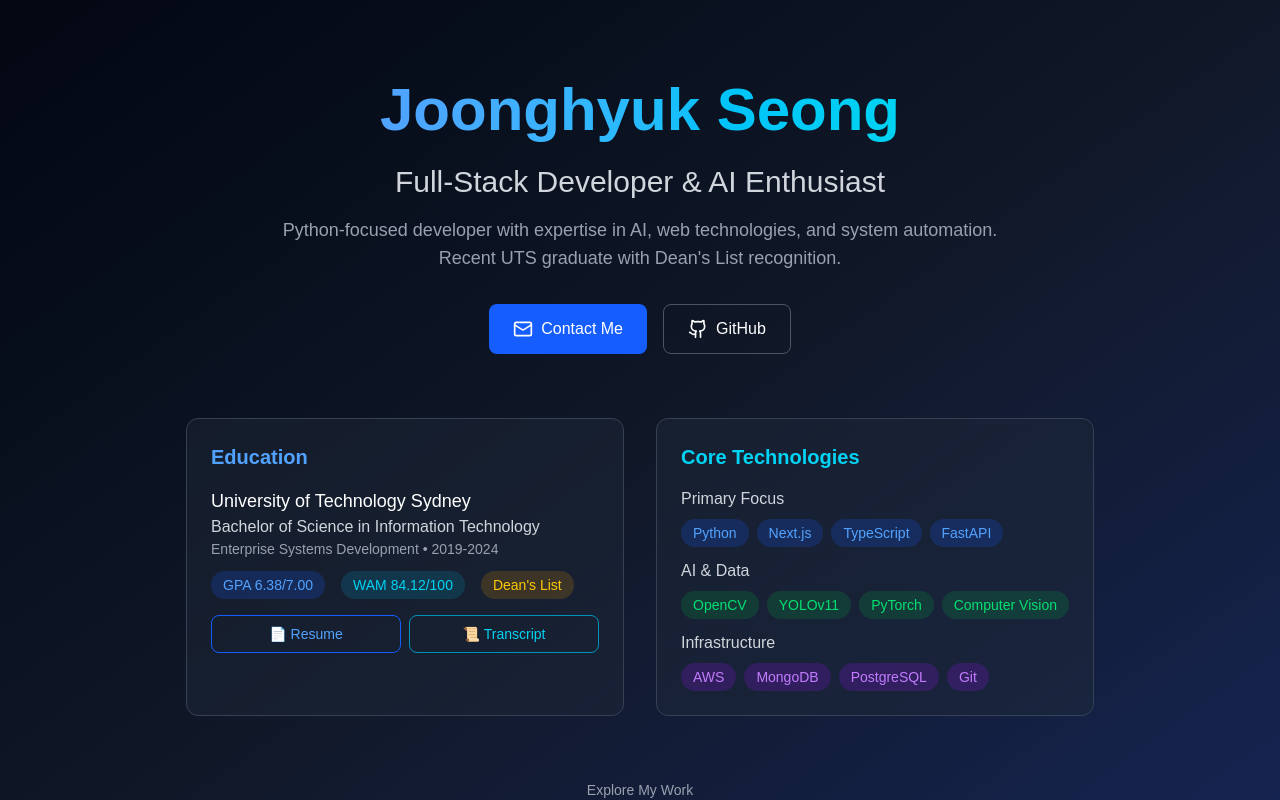
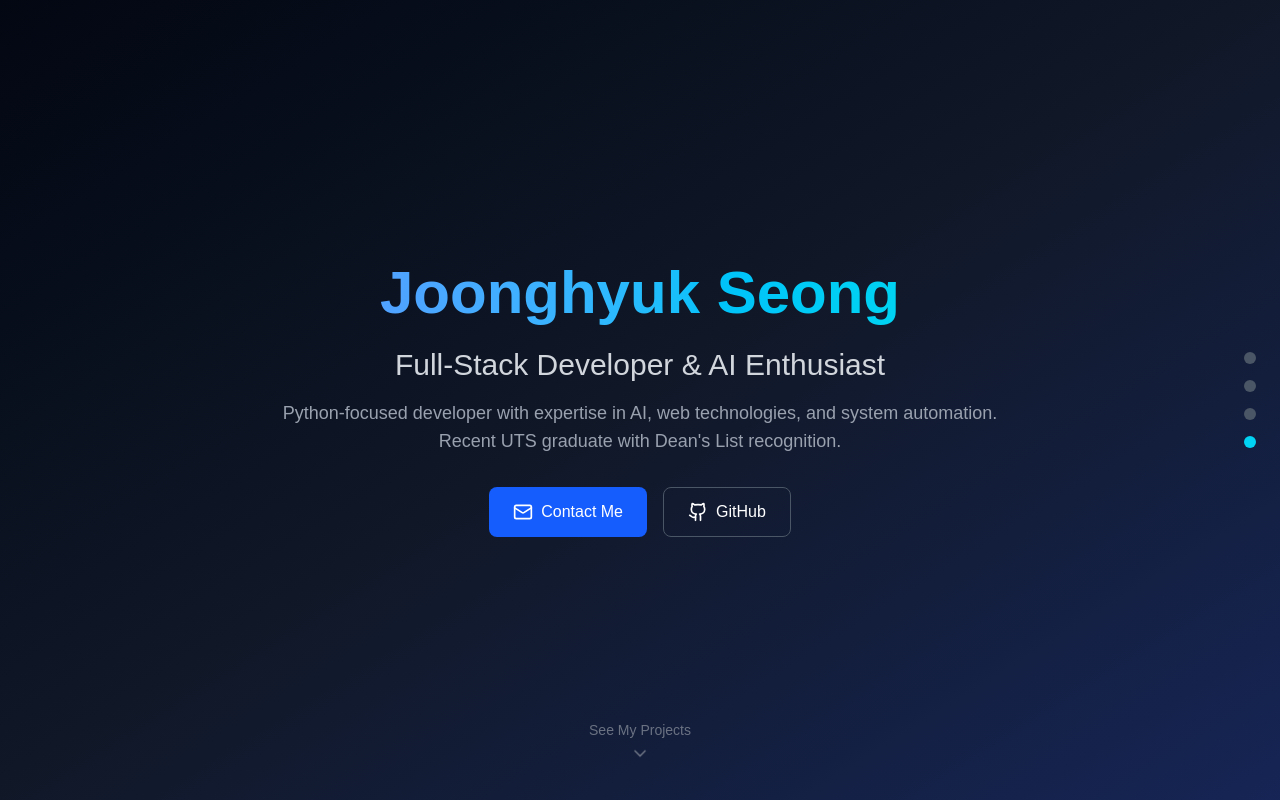
Before and after one commit to sjh001111/portfolio, a Next.js app: page / in a window 1280 px wide. Shown: the top 800 px of the page. Built offline with nearby package versions, Linux system fonts and the light colour scheme.

Commit message:
레이아웃 수정

```diff
--- a/app/page.tsx
+++ b/app/page.tsx
@@ -1,13 +1,84 @@
+'use client'
+
 import { Mail, Github, ChevronDown } from 'lucide-react'
+import { useState, useEffect } from 'react'
 
 export default function Home() {
+  const [activeSection, setActiveSection] = useState('hero')
+
+  useEffect(() => {
+    const handleScroll = () => {
+      const sections = ['hero', 'live-projects', 'archive-projects', 'about']
+
+      // Check if we're near the bottom of the page (last section should be active)
+      if (window.innerHeight + window.scrollY >= document.body.offsetHeight - 100) {
+        setActiveSection('about')
+        return
+      }
+
+      const currentSection = sections.find(section => {
+        const element = document.getElementById(section)
+        if (element) {
+          const rect = element.getBoundingClientRect()
+          return rect.top <= 100 && rect.bottom >= 100
+        }
+        return false
+      })
+      if (currentSection) {
+        setActiveSection(currentSection)
+      }
+    }
+
+    window.addEventListener('scroll', handleScroll)
+    return () => window.removeEventListener('scroll', handleScroll)
+  }, [])
+
+  const handleNavClick = (sectionId: string) => {
+    const element = document.getElementById(sectionId)
+    if (element) {
+      element.scrollIntoView({ behavior: 'smooth' })
+    }
+  }
   return (
     <div className="min-h-screen bg-gray-950 text-white">
-      {/* About Me Section */}
-      <section className="min-h-screen flex items-center justify-center bg-gradient-to-br from-gray-950 via-gray-900 to-blue-950 py-20">
-        <div className="max-w-6xl mx-auto px-6">
-          {/* Header */}
-          <div className="text-center mb-16">
+      {/* Floating Navigation */}
+      <nav className="fixed right-6 top-1/2 transform -translate-y-1/2 z-50 hidden lg:block">
+        <div className="flex flex-col space-y-4">
+          <button
+            onClick={() => handleNavClick('hero')}
+            className={`w-3 h-3 rounded-full transition-colors duration-300 ${
+              activeSection === 'hero' ? 'bg-blue-400' : 'bg-gray-600 hover:bg-blue-400'
+            }`}
+            title="Hero"
+          />
+          <button
+            onClick={() => handleNavClick('live-projects')}
+            className={`w-3 h-3 rounded-full transition-colors duration-300 ${
+              activeSection === 'live-projects' ? 'bg-green-400' : 'bg-gray-600 hover:bg-green-400'
+            }`}
+            title="Live Projects"
+          />
+          <button
+            onClick={() => handleNavClick('archive-projects')}
+            className={`w-3 h-3 rounded-full transition-colors duration-300 ${
+              activeSection === 'archive-projects' ? 'bg-gray-400' : 'bg-gray-600 hover:bg-gray-400'
+            }`}
+            title="Archive Projects"
+          />
+          <button
+            onClick={() => handleNavClick('about')}
+            className={`w-3 h-3 rounded-full transition-colors duration-300 ${
+              activeSection === 'about' ? 'bg-cyan-400' : 'bg-gray-600 hover:bg-cyan-400'
+            }`}
+            title="About Me"
+          />
+        </div>
+      </nav>
+      {/* Hero Section */}
+      <section id="hero" className="min-h-screen relative bg-gradient-to-br from-gray-950 via-gray-900 to-blue-950 py-20">
+        {/* Main Content - Centered */}
+        <div className="absolute inset-0 flex items-center justify-center">
+          <div className="max-w-4xl mx-auto px-6 text-center">
             <h1 className="text-5xl md:text-6xl font-bold mb-6">
               <span className="bg-gradient-to-r from-blue-400 to-cyan-400 bg-clip-text text-transparent">
                 Joonghyuk Seong
@@ -41,96 +112,17 @@ export default function Home() {
               </a>
             </div>
           </div>
+        </div>
 
-          {/* Info Grid */}
-          <div className="grid grid-cols-1 lg:grid-cols-2 gap-8">
-            {/* Education */}
-            <div className="bg-gray-800/50 rounded-xl p-6 border border-gray-700">
-              <h3 className="text-xl font-semibold text-blue-400 mb-4">Education</h3>
-              <div className="space-y-3">
-                <div>
-                  <h4 className="text-lg font-medium text-white">University of Technology Sydney</h4>
-                  <p className="text-gray-300">Bachelor of Science in Information Technology</p>
-                  <p className="text-gray-400 text-sm">Enterprise Systems Development • 2019-2024</p>
-                </div>
-                <div className="flex flex-wrap gap-4 text-sm mb-4">
-                  <span className="px-3 py-1 bg-blue-600/20 text-blue-400 rounded-full">
-                    GPA 6.38/7.00
-                  </span>
-                  <span className="px-3 py-1 bg-cyan-600/20 text-cyan-400 rounded-full">
-                    WAM 84.12/100
-                  </span>
-                  <span className="px-3 py-1 bg-yellow-600/20 text-yellow-400 rounded-full">
-                    Dean&apos;s List
-                  </span>
-                </div>
-                <div className="flex gap-2">
-                  <a
-                    href="/resume.pdf"
-                    download
-                    className="flex-1 px-3 py-2 border border-blue-600 text-blue-400 hover:bg-blue-600 hover:text-white rounded-lg transition-colors text-center text-sm"
-                  >
-                    📄 Resume
-                  </a>
-                  <a
-                    href="/transcript.pdf"
-                    download
-                    className="flex-1 px-3 py-2 border border-cyan-600 text-cyan-400 hover:bg-cyan-600 hover:text-white rounded-lg transition-colors text-center text-sm"
-                  >
-                    📜 Transcript
-                  </a>
-                </div>
-              </div>
-            </div>
-
-            {/* Core Technologies */}
-            <div className="bg-gray-800/50 rounded-xl p-6 border border-gray-700">
-              <h3 className="text-xl font-semibold text-cyan-400 mb-4">Core Technologies</h3>
-              <div className="space-y-3">
-                <div>
-                  <p className="text-gray-300 font-medium mb-2">Primary Focus</p>
-                  <div className="flex flex-wrap gap-2">
-                    {["Python", "Next.js", "TypeScript", "FastAPI"].map((skill) => (
-                      <span key={skill} className="px-3 py-1 bg-blue-600/20 text-blue-400 rounded-full text-sm">
-                        {skill}
-                      </span>
-                    ))}
-                  </div>
-                </div>
-                <div>
-                  <p className="text-gray-300 font-medium mb-2">AI & Data</p>
-                  <div className="flex flex-wrap gap-2">
-                    {["OpenCV", "YOLOv11", "PyTorch", "Computer Vision"].map((skill) => (
-                      <span key={skill} className="px-3 py-1 bg-green-600/20 text-green-400 rounded-full text-sm">
-                        {skill}
-                      </span>
-                    ))}
-                  </div>
-                </div>
-                <div>
-                  <p className="text-gray-300 font-medium mb-2">Infrastructure</p>
-                  <div className="flex flex-wrap gap-2">
-                    {["AWS", "MongoDB", "PostgreSQL", "Git"].map((skill) => (
-                      <span key={skill} className="px-3 py-1 bg-purple-600/20 text-purple-400 rounded-full text-sm">
-                        {skill}
-                      </span>
-                    ))}
-                  </div>
-                </div>
-              </div>
-            </div>
-          </div>
-
-          {/* Scroll Indicator */}
-          <div className="mt-16 text-center">
-            <p className="text-gray-400 text-sm mb-2">Explore My Work</p>
-            <ChevronDown className="mx-auto animate-bounce text-gray-400" size={24} />
-          </div>
+        {/* Scroll Indicator - Bottom */}
+        <div className="absolute bottom-8 left-1/2 transform -translate-x-1/2 text-center">
+          <p className="text-gray-500 text-sm mb-2">See My Projects</p>
+          <ChevronDown className="mx-auto animate-bounce text-gray-500" size={20} />
         </div>
       </section>
 
       {/* Live Projects Section */}
-      <section className="py-20 px-6 bg-gray-900/50">
+      <section id="live-projects" className="py-20 px-6 bg-gray-900/50">
         <div className="max-w-6xl mx-auto">
           <div className="text-center mb-16">
             <h2 className="text-4xl font-bold mb-4">
@@ -311,7 +303,7 @@ export default function Home() {
       </section>
 
       {/* Archive Projects Section */}
-      <section className="py-20 px-6">
+      <section id="archive-projects" className="py-20 px-6">
         <div className="max-w-6xl mx-auto">
           <div className="text-center mb-16">
             <h2 className="text-4xl font-bold mb-4">
@@ -466,6 +458,99 @@ export default function Home() {
         </div>
       </section>
 
+      {/* About Me Section */}
+      <section id="about" className="py-20 px-6 bg-gray-800/30">
+        <div className="max-w-6xl mx-auto">
+          <div className="text-center mb-16">
+            <h2 className="text-4xl font-bold mb-4">
+              <span className="bg-gradient-to-r from-blue-400 to-cyan-400 bg-clip-text text-transparent">
+                About Me
+              </span>
+            </h2>
+            <p className="text-gray-400 text-lg">
+              Background and technical expertise
+            </p>
+          </div>
+
+          <div className="grid grid-cols-1 lg:grid-cols-2 gap-8">
+            {/* Education */}
+            <div className="bg-gray-800/50 rounded-xl p-6 border border-gray-700">
+              <h3 className="text-xl font-semibold text-blue-400 mb-4">Education</h3>
+              <div className="space-y-3">
+                <div>
+                  <h4 className="text-lg font-medium text-white">University of Technology Sydney</h4>
+                  <p className="text-gray-300">Bachelor of Science in Information Technology</p>
+                  <p className="text-gray-400 text-sm">Enterprise Systems Development • 2019-2024</p>
+                </div>
+                <div className="flex flex-wrap gap-4 text-sm mb-4">
+                  <span className="px-3 py-1 bg-blue-600/20 text-blue-400 rounded-full">
+                    GPA 6.38/7.00
+                  </span>
+                  <span className="px-3 py-1 bg-cyan-600/20 text-cyan-400 rounded-full">
+                    WAM 84.12/100
+                  </span>
+                  <span className="px-3 py-1 bg-yellow-600/20 text-yellow-400 rounded-full">
+                    Dean&apos;s List
+                  </span>
+                </div>
+                <div className="flex gap-2">
+                  <a
+                    href="/resume.pdf"
+                    download
+                    className="flex-1 px-3 py-2 border border-blue-600 text-blue-400 hover:bg-blue-600 hover:text-white rounded-lg transition-colors text-center text-sm"
+                  >
+                    📄 Resume
+                  </a>
+                  <a
+                    href="/transcript.pdf"
+                    download
+                    className="flex-1 px-3 py-2 border border-cyan-600 text-cyan-400 hover:bg-cyan-600 hover:text-white rounded-lg transition-colors text-center text-sm"
+                  >
+                    📜 Transcript
+                  </a>
+                </div>
+              </div>
+            </div>
+
+            {/* Tech Stack */}
+            <div className="bg-gray-800/50 rounded-xl p-6 border border-gray-700">
+              <h3 className="text-xl font-semibold text-cyan-400 mb-4">Tech Stack</h3>
+              <div className="space-y-3">
+                <div>
+                  <p className="text-gray-300 font-medium mb-2">Languages & Frameworks</p>
+                  <div className="flex flex-wrap gap-2">
+                    {["Python", "TypeScript", "Next.js", "FastAPI", "Django", "Node.js"].map((skill) => (
+                      <span key={skill} className="px-3 py-1 bg-blue-600/20 text-blue-400 rounded-full text-sm">
+                        {skill}
+                      </span>
+                    ))}
+                  </div>
+                </div>
+                <div>
+                  <p className="text-gray-300 font-medium mb-2">AI & Machine Learning</p>
+                  <div className="flex flex-wrap gap-2">
+                    {["OpenCV", "YOLOv11", "PyTorch", "TensorFlow"].map((skill) => (
+                      <span key={skill} className="px-3 py-1 bg-green-600/20 text-green-400 rounded-full text-sm">
+                        {skill}
+                      </span>
+                    ))}
+                  </div>
+                </div>
+                <div>
+                  <p className="text-gray-300 font-medium mb-2">Database & Cloud</p>
+                  <div className="flex flex-wrap gap-2">
+                    {["MongoDB", "PostgreSQL", "AWS", "Git"].map((skill) => (
+                      <span key={skill} className="px-3 py-1 bg-purple-600/20 text-purple-400 rounded-full text-sm">
+                        {skill}
+                      </span>
+                    ))}
+                  </div>
+                </div>
+              </div>
+            </div>
+          </div>
+        </div>
+      </section>
 
       {/* Footer */}
       <footer className="py-8 px-6 border-t border-gray-800">
```
